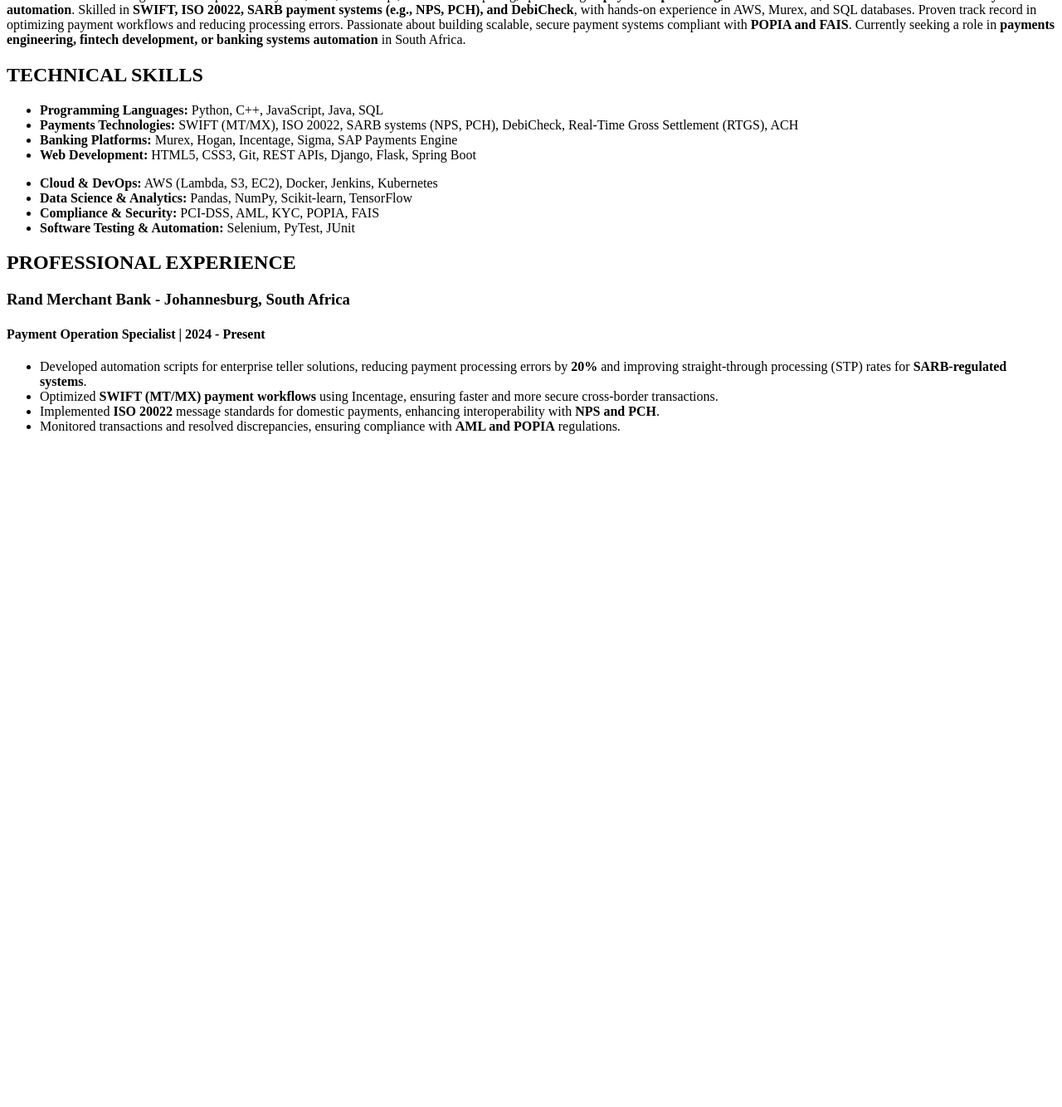
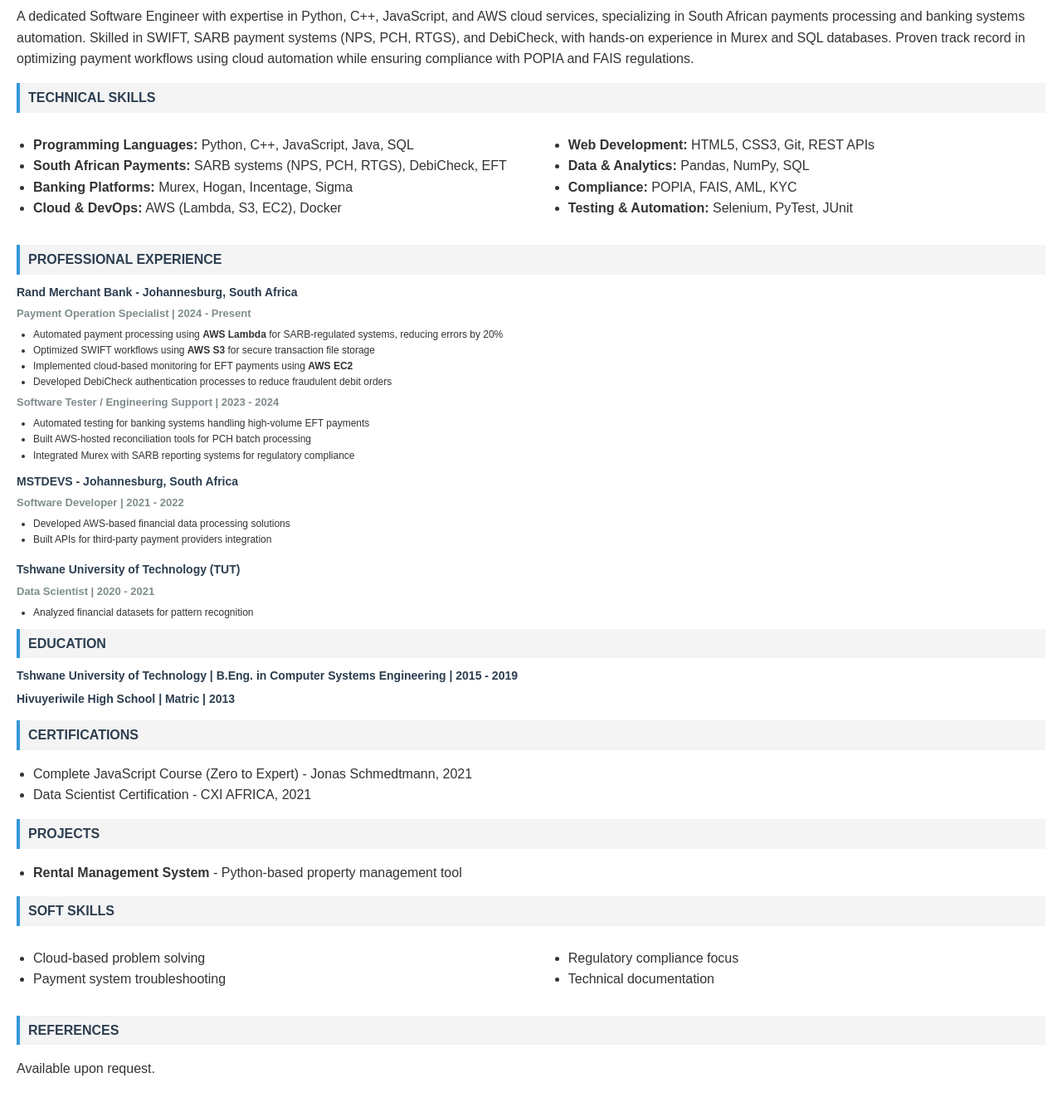
Before and after one commit to Wise2man/wiseman-hlongwane-resume, a plain HTML site: page index.html in a window 1280 px wide. Shown: the part 180-1514 px from the top of the page at 83% size. Before the commit the page ends 800 px from the top, so only its background shows below. Drawn offline with Linux system fonts and the light colour scheme.

Commit message:
Update index.html

```diff
--- a/index.html
+++ b/index.html
@@ -5,7 +5,69 @@
     <meta name="viewport" content="width=device-width, initial-scale=1.0">
     <title>Wiseman Hlongwane - Resume</title>
     <style>
-        /* (Keep your existing CSS styles) */
+        body {
+            font-family: Arial, sans-serif;
+            line-height: 1.6;
+            margin: 0;
+            padding: 20px;
+            color: #333;
+        }
+        .header {
+            text-align: center;
+            margin-bottom: 20px;
+            border-bottom: 2px solid #3498db;
+            padding-bottom: 10px;
+        }
+        .header h1 {
+            margin: 0;
+            color: #2c3e50;
+        }
+        .contact-info {
+            font-size: 14px;
+            margin: 5px 0;
+        }
+        .section {
+            margin-bottom: 15px;
+        }
+        .section h2 {
+            background-color: #f4f4f4;
+            padding: 5px 10px;
+            color: #2c3e50;
+            font-size: 16px;
+            border-left: 4px solid #3498db;
+            margin: 10px 0;
+        }
+        .subsection {
+            margin-bottom: 10px;
+        }
+        .subsection h3 {
+            margin: 5px 0;
+            font-size: 14px;
+            color: #2c3e50;
+        }
+        .subsection h4 {
+            margin: 5px 0;
+            font-size: 13px;
+            color: #7f8c8d;
+        }
+        .subsection p, .subsection ul {
+            margin: 5px 0;
+            font-size: 12px;
+        }
+        ul {
+            padding-left: 20px;
+        }
+        .two-column {
+            display: flex;
+            justify-content: space-between;
+            flex-wrap: wrap;
+        }
+        .column {
+            width: 48%;
+        }
+        .page-break {
+            page-break-after: always;
+        }
     </style>
 </head>
 <body>
@@ -18,7 +80,7 @@
 
     <div class="section">
         <h2>PROFESSIONAL SUMMARY</h2>
-        <p>A dedicated Software Engineer with expertise in Python, C++, JavaScript, and cloud computing, specializing in <strong>payments processing, fintech solutions, and South African financial systems automation</strong>. Skilled in <strong>SWIFT, ISO 20022, SARB payment systems (e.g., NPS, PCH), and DebiCheck</strong>, with hands-on experience in AWS, Murex, and SQL databases. Proven track record in optimizing payment workflows and reducing processing errors. Passionate about building scalable, secure payment systems compliant with <strong>POPIA and FAIS</strong>. Currently seeking a role in <strong>payments engineering, fintech development, or banking systems automation</strong> in South Africa.</p>
+        <p>A dedicated Software Engineer with expertise in Python, C++, JavaScript, and AWS cloud services, specializing in South African payments processing and banking systems automation. Skilled in SWIFT, SARB payment systems (NPS, PCH, RTGS), and DebiCheck, with hands-on experience in Murex and SQL databases. Proven track record in optimizing payment workflows using cloud automation while ensuring compliance with POPIA and FAIS regulations.</p>
     </div>
 
     <div class="section">
@@ -27,17 +89,17 @@
             <div class="column">
                 <ul>
                     <li><strong>Programming Languages:</strong> Python, C++, JavaScript, Java, SQL</li>
-                    <li><strong>Payments Technologies:</strong> SWIFT (MT/MX), ISO 20022, SARB systems (NPS, PCH), DebiCheck, Real-Time Gross Settlement (RTGS), ACH</li>
-                    <li><strong>Banking Platforms:</strong> Murex, Hogan, Incentage, Sigma, SAP Payments Engine</li>
-                    <li><strong>Web Development:</strong> HTML5, CSS3, Git, REST APIs, Django, Flask, Spring Boot</li>
+                    <li><strong>South African Payments:</strong> SARB systems (NPS, PCH, RTGS), DebiCheck, EFT</li>
+                    <li><strong>Banking Platforms:</strong> Murex, Hogan, Incentage, Sigma</li>
+                    <li><strong>Cloud & DevOps:</strong> AWS (Lambda, S3, EC2), Docker</li>
                 </ul>
             </div>
             <div class="column">
                 <ul>
-                    <li><strong>Cloud & DevOps:</strong> AWS (Lambda, S3, EC2), Docker, Jenkins, Kubernetes</li>
-                    <li><strong>Data Science & Analytics:</strong> Pandas, NumPy, Scikit-learn, TensorFlow</li>
-                    <li><strong>Compliance & Security:</strong> PCI-DSS, AML, KYC, POPIA, FAIS</li>
-                    <li><strong>Software Testing & Automation:</strong> Selenium, PyTest, JUnit</li>
+                    <li><strong>Web Development:</strong> HTML5, CSS3, Git, REST APIs</li>
+                    <li><strong>Data & Analytics:</strong> Pandas, NumPy, SQL</li>
+                    <li><strong>Compliance:</strong> POPIA, FAIS, AML, KYC</li>
+                    <li><strong>Testing & Automation:</strong> Selenium, PyTest, JUnit</li>
                 </ul>
             </div>
         </div>
@@ -49,15 +111,82 @@
             <h3>Rand Merchant Bank - Johannesburg, South Africa</h3>
             <h4>Payment Operation Specialist | 2024 - Present</h4>
             <ul>
-                <li>Developed automation scripts for enterprise teller solutions, reducing payment processing errors by <strong>20%</strong> and improving straight-through processing (STP) rates for <strong>SARB-regulated systems</strong>.</li>
-                <li>Optimized <strong>SWIFT (MT/MX) payment workflows</strong> using Incentage, ensuring faster and more secure cross-border transactions.</li>
-                <li>Implemented <strong>ISO 20022</strong> message standards for domestic payments, enhancing interoperability with <strong>NPS and PCH</strong>.</li>
-                <li>Monitored transactions and resolved discrepancies, ensuring compliance with <strong>AML and POPIA</strong> regulations.</li>
+                <li>Automated payment processing using <strong>AWS Lambda</strong> for SARB-regulated systems, reducing errors by 20%</li>
+                <li>Optimized SWIFT workflows using <strong>AWS S3</strong> for secure transaction file storage</li>
+                <li>Implemented cloud-based monitoring for EFT payments using <strong>AWS EC2</strong></li>
+                <li>Developed DebiCheck authentication processes to reduce fraudulent debit orders</li>
             </ul>
-            <!-- (Keep the rest of your experience sections as-is) -->
+
+            <h4>Software Tester / Engineering Support | 2023 - 2024</h4>
+            <ul>
+                <li>Automated testing for banking systems handling high-volume EFT payments</li>
+                <li>Built AWS-hosted reconciliation tools for PCH batch processing</li>
+                <li>Integrated Murex with SARB reporting systems for regulatory compliance</li>
+            </ul>
+        </div>
+
+        <div class="subsection">
+            <h3>MSTDEVS - Johannesburg, South Africa</h3>
+            <h4>Software Developer | 2021 - 2022</h4>
+            <ul>
+                <li>Developed AWS-based financial data processing solutions</li>
+                <li>Built APIs for third-party payment providers integration</li>
+            </ul>
         </div>
     </div>
 
-    <!-- (Keep the rest of your resume structure unchanged) -->
+    <div class="subsection">
+        <h3>Tshwane University of Technology (TUT)</h3>
+        <h4>Data Scientist | 2020 - 2021</h4>
+        <ul>
+            <li>Analyzed financial datasets for pattern recognition</li>
+        </ul>
+    </div>
+
+    <div class="section">
+        <h2>EDUCATION</h2>
+        <div class="subsection">
+            <h3>Tshwane University of Technology | B.Eng. in Computer Systems Engineering | 2015 - 2019</h3>
+            <h3>Hivuyeriwile High School | Matric | 2013</h3>
+        </div>
+    </div>
+
+    <div class="section">
+        <h2>CERTIFICATIONS</h2>
+        <ul>
+            <li>Complete JavaScript Course (Zero to Expert) - Jonas Schmedtmann, 2021</li>
+            <li>Data Scientist Certification - CXI AFRICA, 2021</li>
+        </ul>
+    </div>
+
+    <div class="section">
+        <h2>PROJECTS</h2>
+        <ul>
+            <li><strong>Rental Management System</strong> - Python-based property management tool</li>
+        </ul>
+    </div>
+
+    <div class="section">
+        <h2>SOFT SKILLS</h2>
+        <div class="two-column">
+            <div class="column">
+                <ul>
+                    <li>Cloud-based problem solving</li>
+                    <li>Payment system troubleshooting</li>
+                </ul>
+            </div>
+            <div class="column">
+                <ul>
+                    <li>Regulatory compliance focus</li>
+                    <li>Technical documentation</li>
+                </ul>
+            </div>
+        </div>
+    </div>
+
+    <div class="section">
+        <h2>REFERENCES</h2>
+        <p>Available upon request.</p>
+    </div>
 </body>
 </html>
```
